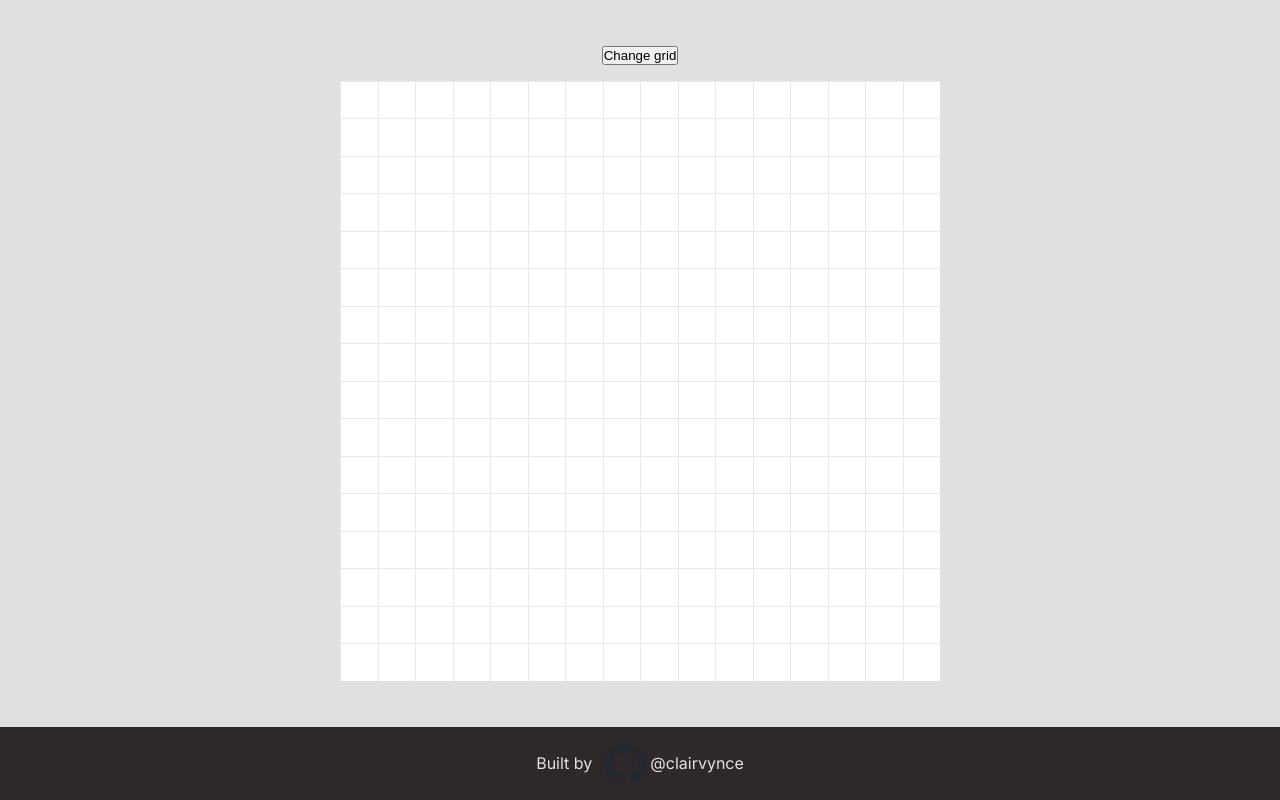
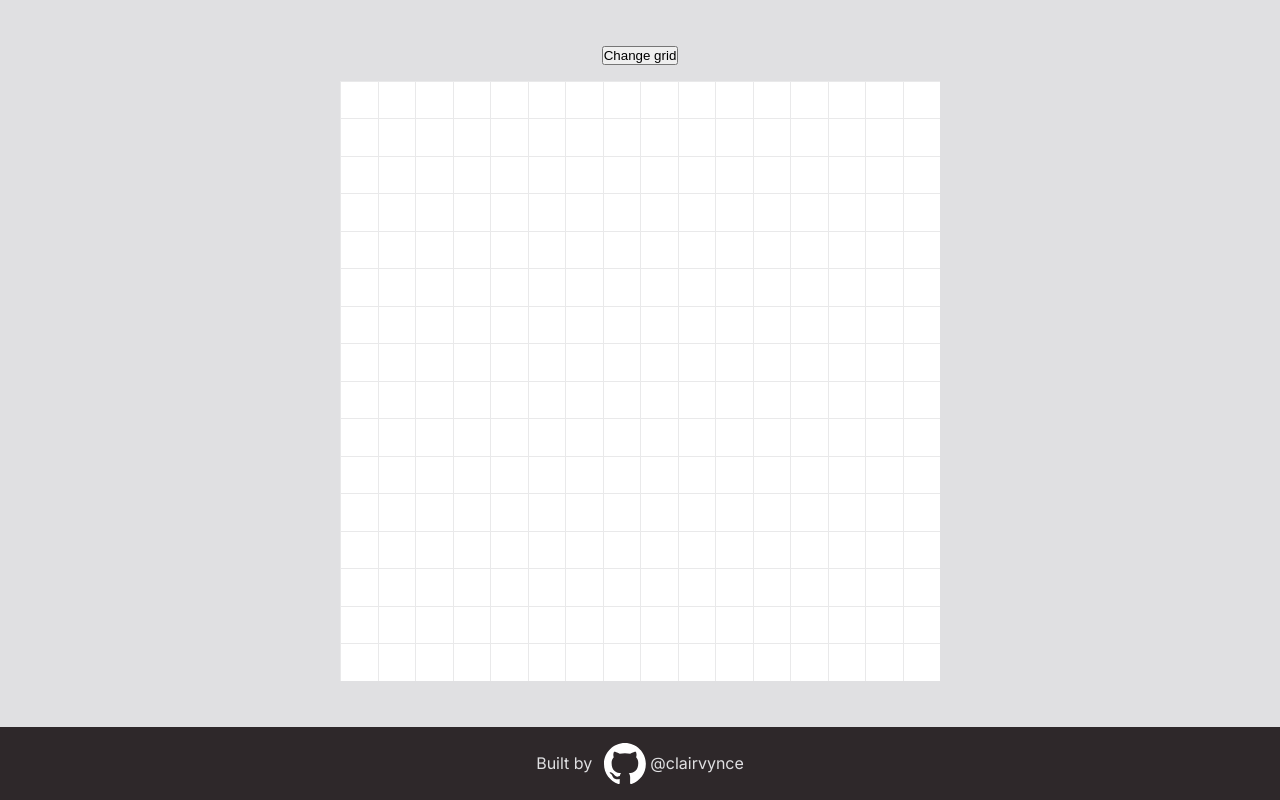
Before and after one commit to kaoricut/odin-draw, a plain HTML site: page index.html in a window 1280 px wide. Drawn offline with Linux system fonts and the light colour scheme.

Commit message:
Change GitHub logo color

```diff
--- a/index.html
+++ b/index.html
@@ -18,7 +18,7 @@
     <div class="container footer__container">
       <p class="footer__text">Built by
         <a href="https://github.com/kaoricut/odin-draw" class="footer__link">
-          <img src="./images/github-mark.svg" alt="GitHub logo" class="footer__logo">
+          <img src="./images/github-mark-white.svg" alt="GitHub logo" class="footer__logo">
           @clairvynce
         </a>
       </p>
```
Also changed, not shown: images/github-mark-white.svg (added), images/github-mark.svg (deleted).
